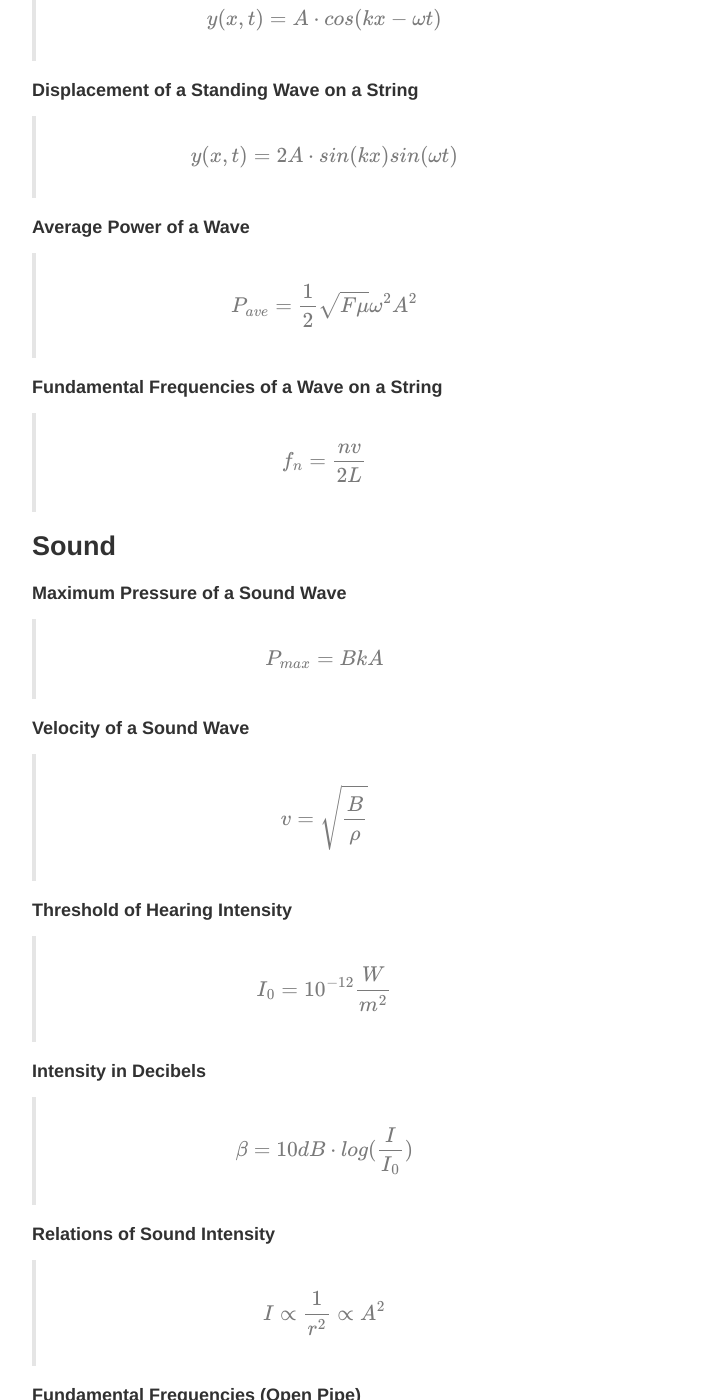
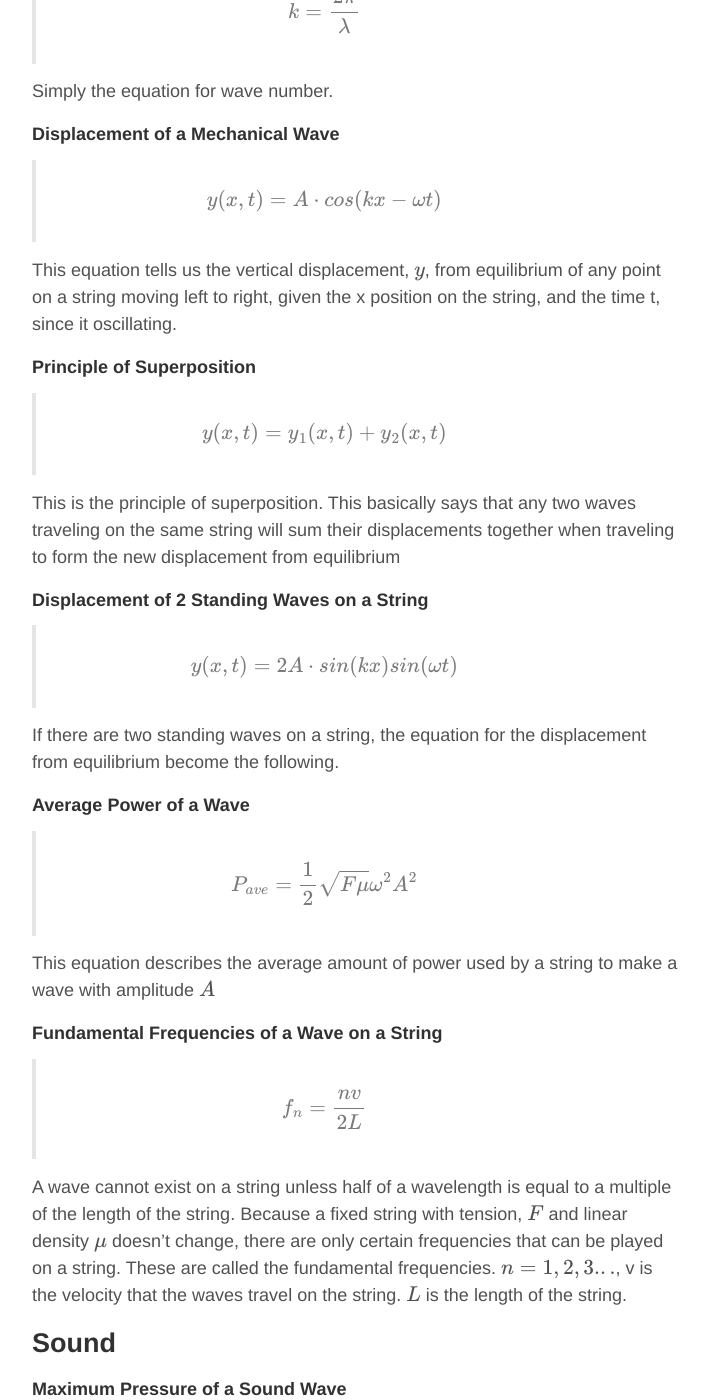
Before and after one commit to ZacBlanco/zacblanco.github.io, a Jekyll site: the page built from _posts/2015-05-10-physics-review.md, in a window 1280 px wide and 1400 px high, scrolled down 9267 px. Shown: the whole window, without its empty margins (284-991 px from the left). Built offline with Jekyll 4.4.1, drawn with Linux system fonts in a browser that asks for light colours; formulas are drawn with MathJax 3; comment, search, counter and statistics services are not loaded; some of the changed text lies outside the part shown.

Commit message:
finished mechanical waves

```diff
--- a/_posts/2015-05-10-physics-review.md
+++ b/_posts/2015-05-10-physics-review.md
@@ -241,29 +241,49 @@ Similar to a simple pendulum, we can also solve for period if we know the angula
 
 > $$ v = \lambda f $$
 
+The velocity of any wave is equal to the above.
+
 ##### Velocity of Waves on a String
 
 > $$ v =  \sqrt{\frac{F}{\mu}} $$
+
+We can find the velocity of any wave on a string if we know the tension that the string is under, $$ F $$, and the linear density of the string, $$ \mu $$. Linear density is measured in $$ \frac{kg}{m} $$ or $$ \frac{mass}{distance} $$.
 
 ##### Wave Number
 
 > $$ k = \frac{2\pi}{\lambda} $$
 
+Simply the equation for wave number.
+
 ##### Displacement of a Mechanical Wave
 
 > $$ y(x, t) = A\cdot cos(kx - \omega t) $$
 
-##### Displacement of a Standing Wave on a String
+This equation tells us the vertical displacement, $$ y $$, from equilibrium of any point on a string moving left to right, given the x position on the string, and the time t, since it oscillating.
+
+##### Principle of Superposition
+
+> $$ y(x, t) = y_1(x, t) + y_2(x, t) $$
+
+This is the principle of superposition. This basically says that any two waves traveling on the same string will sum their displacements together when traveling to form the new displacement from equilibrium
+
+##### Displacement of 2 Standing Waves on a String
 
 > $$ y(x, t) = 2A\cdot sin(kx)sin(\omega t) $$
+
+If there are two standing waves on a string, the equation for the displacement from equilibrium become the following.
 
 ##### Average Power of a Wave
 
 > $$ P_{ave} = \frac{1}{2}\sqrt{F\mu}\omega^2A^2 $$
 
+This equation describes the average amount of power used by a string to make a wave with amplitude $$ A $$
+
 ##### Fundamental Frequencies of a Wave on a String
 
 > $$ f_n = \frac{nv}{2L} $$
+
+A wave cannot exist on a string unless half of a wavelength is equal to a multiple of the length of the string. Because a fixed string with tension, $$ F $$ and linear density $$ \mu $$ doesn't change, there are only certain frequencies that can be played on a string. These are called the fundamental frequencies. $$ n = 1, 2, 3... $$, v is the velocity that the waves travel on the string. $$ L $$ is the length of the string.
 
 ## Sound
 
```
Also changed, not shown: 9 other files.
